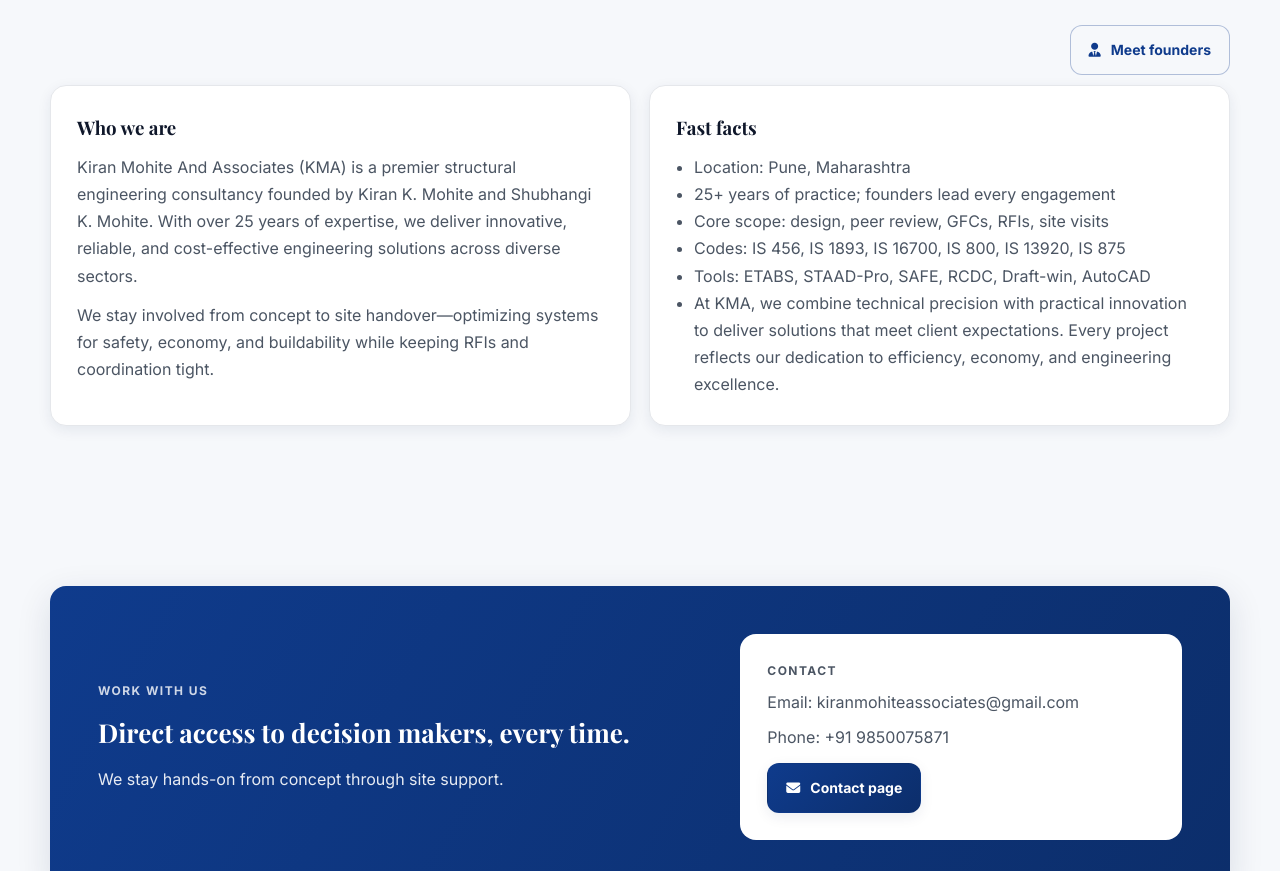
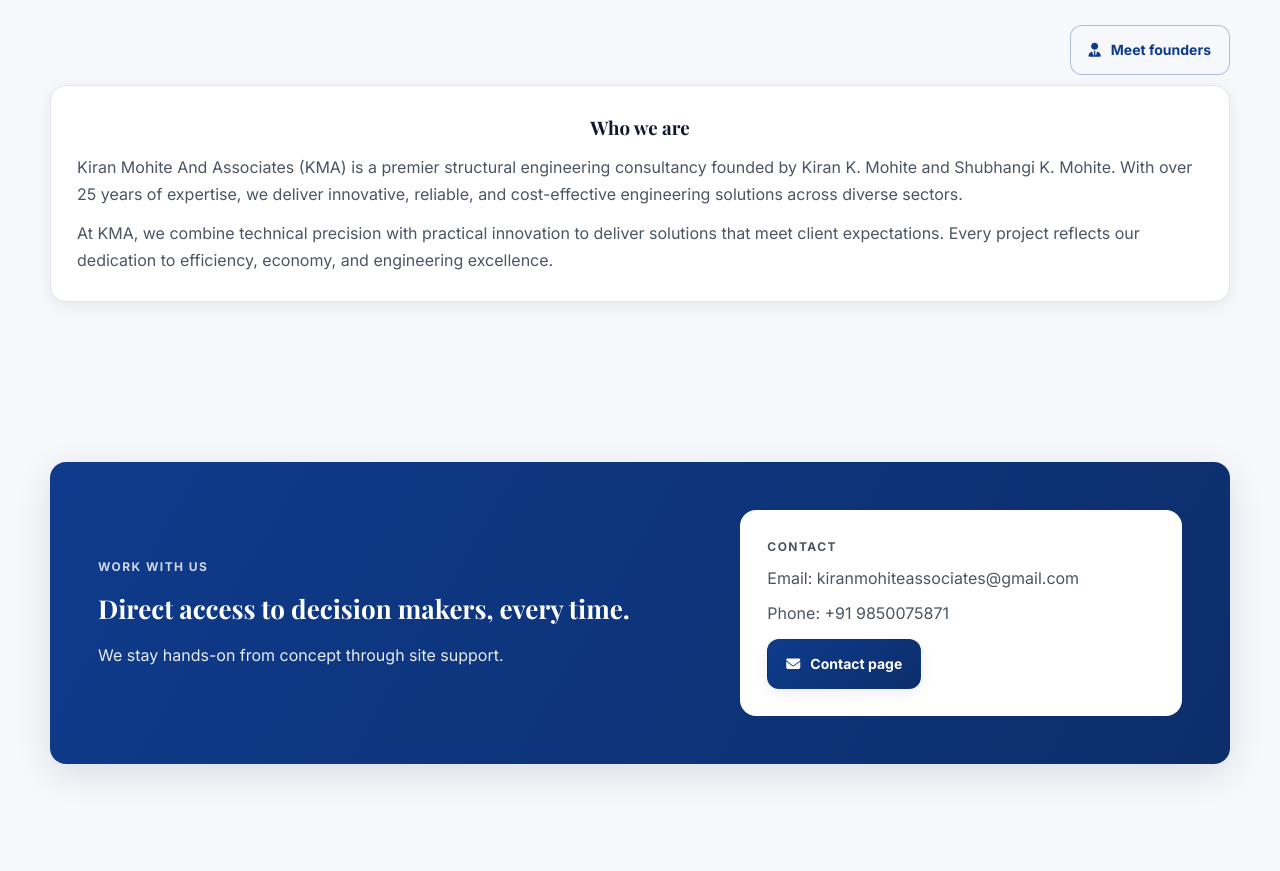
Before and after one commit to YUVIVIKHE/kmassosiates.in, a plain HTML site: page team.html in a window 1280 px wide. Shown: the part 820-1691 px from the top of the page. Drawn offline with nearby package versions, Linux system fonts and the light colour scheme; files whose address does not match are found by name.

Commit message:
Revise company description and remove fast facts
Updated the description of Kiran Mohite And Associates and removed the 'Fast facts' section.

```diff
--- a/team.html
+++ b/team.html
@@ -62,22 +62,11 @@
         <div style="display:flex;justify-content:flex-end;margin:0 0 10px;">
           <a class="btn ghost" href="founders.html" style="border-color:rgba(15,59,140,0.3);color:var(--primary);"><i class="fas fa-user-tie"></i> Meet founders</a>
         </div>
-        <div class="contact-grid">
+        <div class="contact-grid" style="justify-items:center;">
           <div class="card">
-            <h3 style="margin:0 0 10px;font-family:'Playfair Display',serif;">Who we are</h3>
+            <h3 style="margin:0 0 10px;font-family:'Playfair Display',serif;text-align:center;">Who we are</h3>
             <p style="color:var(--muted);margin:0 0 12px;">Kiran Mohite And Associates (KMA) is a premier structural engineering consultancy founded by Kiran K. Mohite and Shubhangi K. Mohite. With over 25 years of expertise, we deliver innovative, reliable, and cost-effective engineering solutions across diverse sectors.</p>
-            <p style="color:var(--muted);margin:0;">We stay involved from concept to site handover—optimizing systems for safety, economy, and buildability while keeping RFIs and coordination tight.</p>
-          </div>
-          <div class="card">
-            <h3 style="margin:0 0 10px;font-family:'Playfair Display',serif;">Fast facts</h3>
-            <ul style="margin:0 0 0 18px;color:var(--muted);line-height:1.7;">
-              <li>Location: Pune, Maharashtra</li>
-              <li>25+ years of practice; founders lead every engagement</li>
-              <li>Core scope: design, peer review, GFCs, RFIs, site visits</li>
-              <li>Codes: IS 456, IS 1893, IS 16700, IS 800, IS 13920, IS 875</li>
-              <li>Tools: ETABS, STAAD-Pro, SAFE, RCDC, Draft-win, AutoCAD</li>
-              <li>At KMA, we combine technical precision with practical innovation to deliver solutions that meet client expectations. Every project reflects our dedication to efficiency, economy, and engineering excellence.
-            </ul>
+            <p style="color:var(--muted);margin:0;">At KMA, we combine technical precision with practical innovation to deliver solutions that meet client expectations. Every project reflects our dedication to efficiency, economy, and engineering excellence.</p>
           </div>
         </div>
       </div>
```
